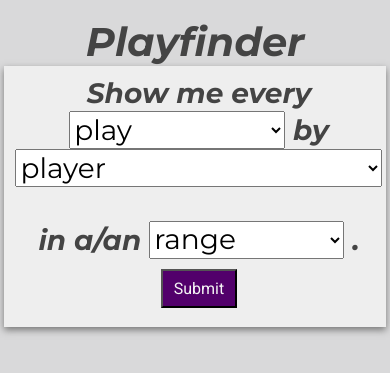
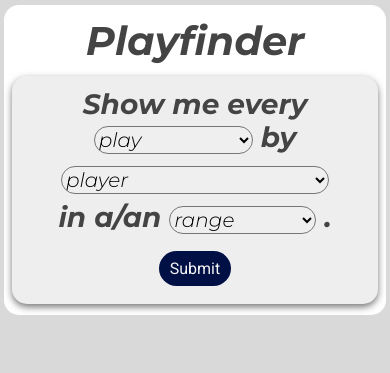
Before and after one commit to stephen-kernan/bandwagon-nba, a Django app: page /playfinder/ in a window 390 px wide. Shown: the part 86-459 px from the top of the page. Run offline with Django 3.2, Linux system fonts and the light colour scheme; some libraries are stand-ins or nearby versions.

Commit message:
improved mobile experience on playfinder, matched playfinder to style, fixed responsive image sizing issue on home

```diff
--- a/bandwagon/static/bandwagon/main.css
+++ b/bandwagon/static/bandwagon/main.css
@@ -6,6 +6,17 @@ body {
 
 .container {
   max-width: 100%;
+}
+
+.section-container {
+  background-color: white;
+  border-radius: 15px;
+  display: flex;
+  flex-flow: column;
+  align-items: center;
+  justify-content: center;
+  margin-top: 3%;
+  padding-top: 3%;
 }
 
 @media (max-width:770px) {
--- a/bandwagon/static/bandwagon/playfinder.css
+++ b/bandwagon/static/bandwagon/playfinder.css
@@ -1,7 +1,7 @@
 .pf-collapsible, .pf-data-header {
     background-color: none;
     border: none;
-    color: #52006b;
+    color: #ff2439;
   }
 
 .pf-data {
@@ -18,6 +18,7 @@
 
 .pf-query {
     background-color: #eeeeee;
+    border-radius: 15px;
     box-shadow: 0px 3px 7px #777777;
     display: flex;
     flex-flow: column;
@@ -25,6 +26,12 @@
     justify-content: center;
     align-items: center;
     padding: 3%;
+    margin: 3% 0;
+    width: 65%;
+}
+
+.pf-query > h1, h3 {
+    text-align: center;
 }
 
 .pf-row {
@@ -37,9 +44,37 @@
 }
 
 .pf-submit {
-    background-color: #52006b;
+    background-color: #000f44;
+    border: none;
+    border-radius: 150px;
     color: whitesmoke;
     font-family: 'Roboto', sans-serif;
     margin: 3% 0 2% 0;
     padding: 1.5% 3%;
 }
+
+select {
+    border-radius: 15px;
+    margin-bottom: 2%;
+    font-family: 'Montserrat', sans-serif;
+    font-size: 1.5rem;
+    font-style: italic;
+}
+
+option {
+    font-style: normal;
+    font-size: 1rem;
+}
+
+@media (max-width: 600px) {
+    .pf-query {
+        width: 96%;
+    }
+}
+
+@media (max-width: 450px) {
+    select {
+        font-weight: normal;
+        font-size: 1.25rem;
+    }
+}
--- a/bandwagon/templates/bandwagon/playfinder.html
+++ b/bandwagon/templates/bandwagon/playfinder.html
@@ -6,13 +6,14 @@
 {% endblock extracss %}
 
 {% block content %}
-    <!-- Play Selector -->
-    <br>
-    <h1 style="text-align: center;">Playfinder</h1>
+    <!-- Play Finder -->
+    <div class="section-container">
+
+        <h1>Playfinder</h1>
 
         <!-- What, By Whom, When -->
         <div class="pf-query">
-        <h3 style="text-align: center;">
+            <h3>
                 Show me every
                 <!-- What -->
                     <select name="play_type" id="play_type">
@@ -34,7 +35,6 @@
                     </select>
                     <!-- Button adding multiple params -->
                     <!-- <button>+</button> -->
-            <br>
                 <br>
                 in a/an
                 <!-- When -->
@@ -125,7 +125,7 @@
                     </div>
                 </div>
             </div>
-
+        </div>
     </div>
 
 
```
Also changed, not shown: bandwagon/static/bandwagon/home.css (+6 -1 lines). Lines whose indentation alone changed are shown as unchanged.
